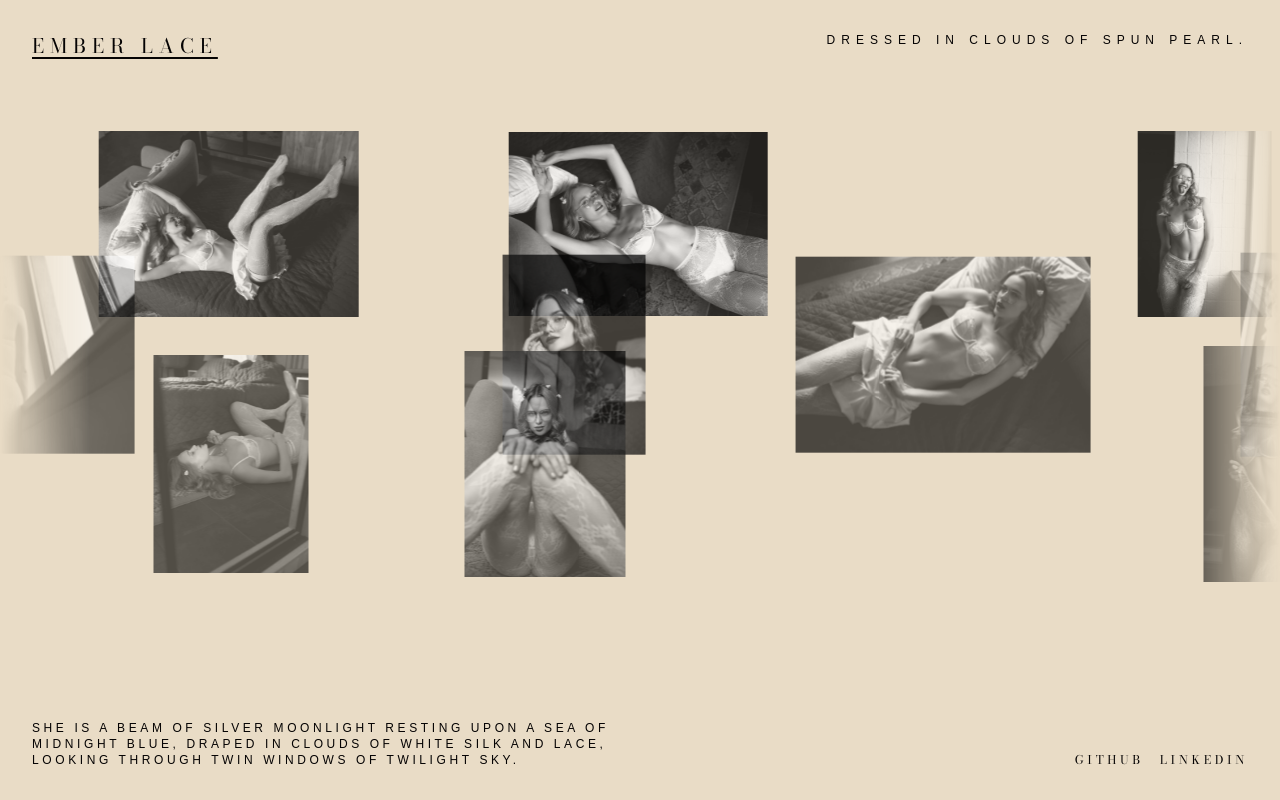
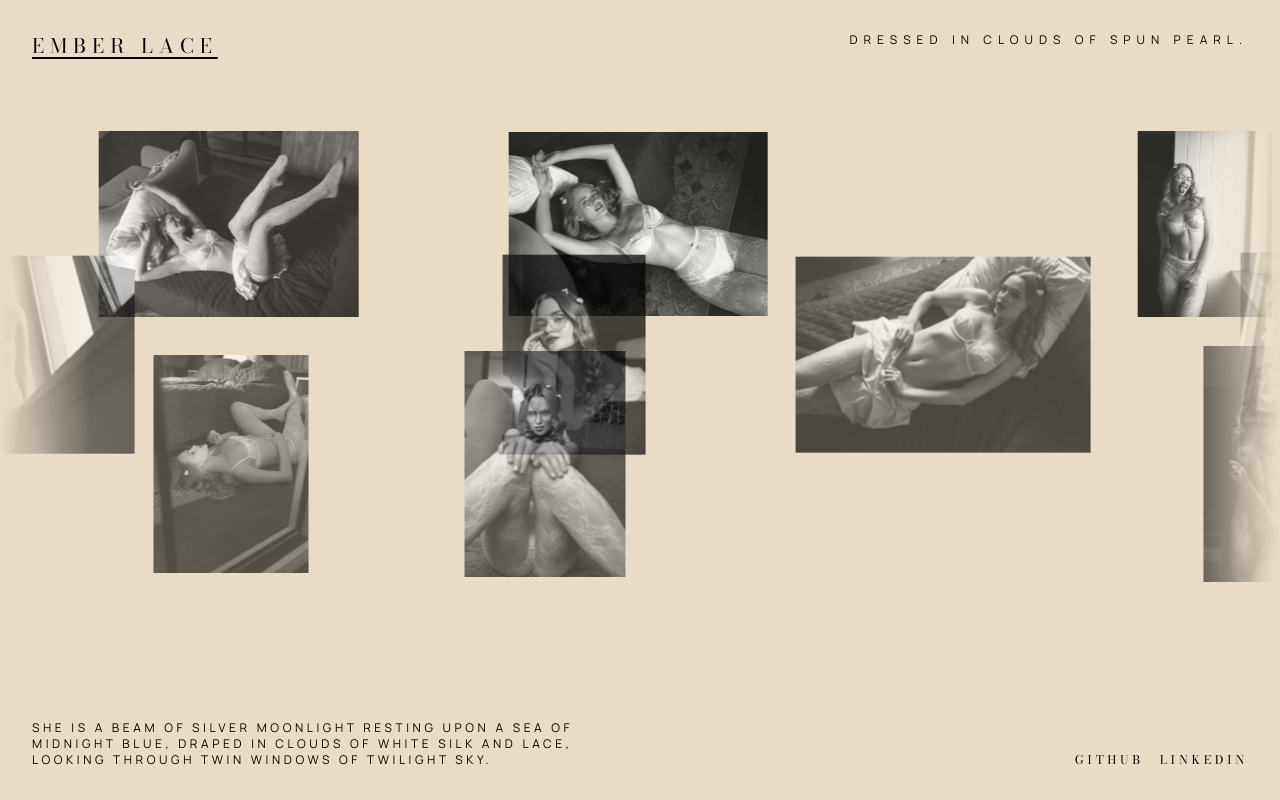
Before and after one commit to rudra-xi/ember-lace, a Next.js app: page / in a window 1280 px wide. Built offline with nearby package versions, Linux system fonts and the light colour scheme.

Commit message:
fix : font family

```diff
--- a/src/app/globals.css
+++ b/src/app/globals.css
@@ -15,7 +15,7 @@
 body {
 	background: var(--background);
 	color: var(--foreground);
-	font-family: Arial, Helvetica, sans-serif;
+	font-family: var(--font-sans), Arial, Helvetica, sans-serif;
 }
 
 h1,
```
